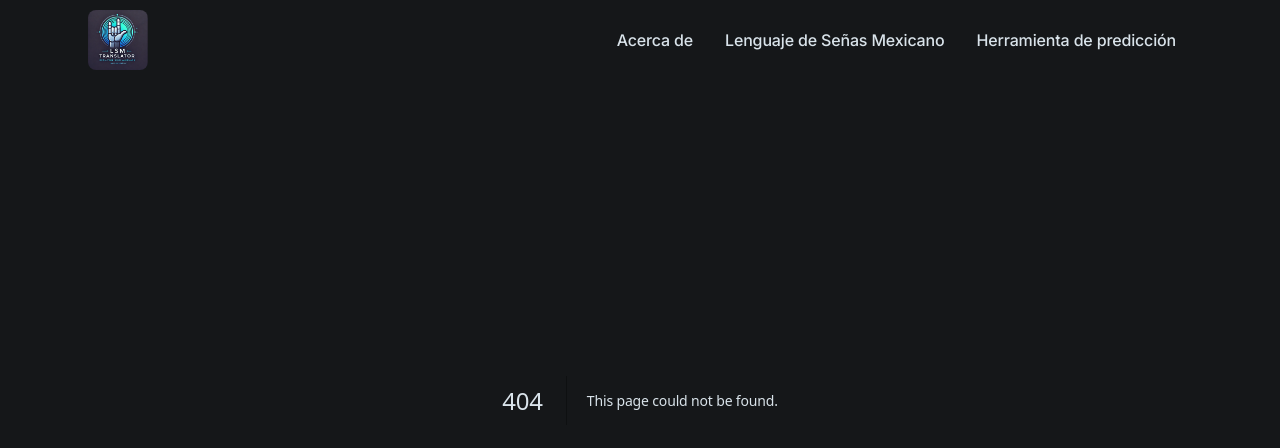
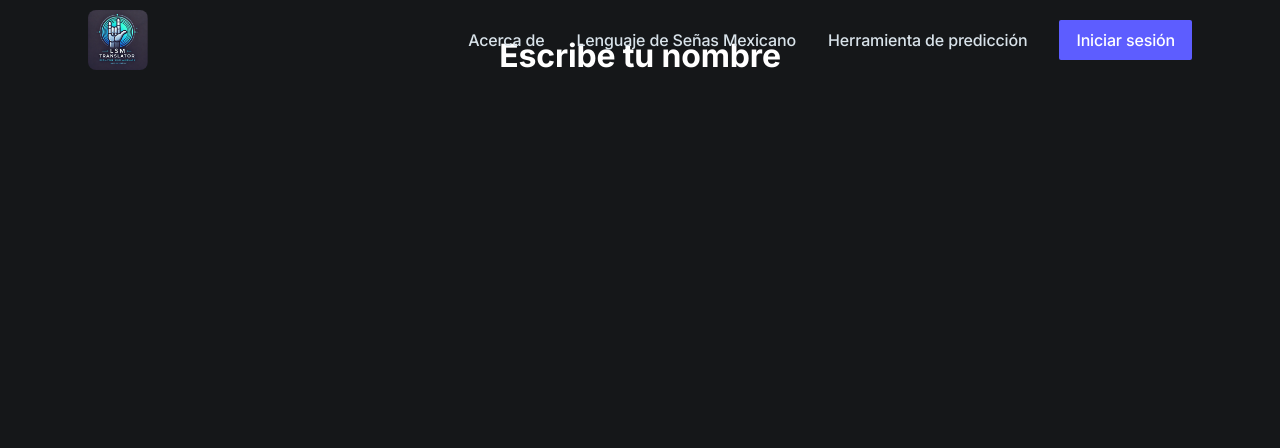
Before and after one commit to DavidF2714/ProyectoIntegradorE6, a Next.js app in the folder MexicanSignLanguage/: page /nextstep in a window 1280 px wide. Before the commit this address had no page. Shown: the top 448 px of the page. Built offline with nearby package versions, Linux system fonts and the light colour scheme.

Commit message:
Nuevo layout, boton de inicio de sesion falla

```diff
--- a/MexicanSignLanguage/app/(auth)/signin/page.tsx
+++ b/MexicanSignLanguage/app/(auth)/signin/page.tsx
@@ -5,9 +5,11 @@ import { useState } from 'react'
 import { useRouter } from 'next/navigation'
 import Link from 'next/link'
 import axios from 'axios'
+import { useAuth } from '@/context/AuthContext'
 
 export default function SignIn() {
   const router = useRouter()
+  const { login } = useAuth()
   const [username, setUsername] = useState('')
   const [password, setPassword] = useState('')
   const [error, setError] = useState('')
@@ -16,17 +18,23 @@ export default function SignIn() {
   e.preventDefault()
   try {
     const res = await axios.post('http://localhost:8000/signin', {
-        username: username,
-        password: password,
+      username,
+      password,
     })
 
-      localStorage.setItem('token', res.data.access_token)
-      router.push('/dashboard') // redirige al home privado
+    console.log('Respuesta backend:', res.data)
+    login(res.data.access_token) // Setea el token en el contexto
+
+    // Espera un ciclo de render antes de redirigir
+    setTimeout(() => {
+      console.log('Token seteado, redirigiendo...')
+      router.push('/nextstep')
+    }, 0)
+
   } catch (err: any) {
-      setError('Invalid credentials')
+    setError('Credenciales inválidas')
   }
 }
-
   return (
     <section className="relative">
       <div className="max-w-6xl mx-auto px-4 sm:px-6">
--- /dev/null
+++ b/MexicanSignLanguage/app/client-layout.tsx
@@ -0,0 +1,18 @@
+'use client'
+
+import { ReactNode } from 'react'
+import { AuthProvider } from '@/context/AuthContext'
+import Header from '@/components/ui/header'
+
+interface ClientLayoutProps {
+  children: ReactNode
+}
+
+export default function ClientLayout({ children }: ClientLayoutProps) {
+  return (
+    <AuthProvider>
+      <Header />
+      <main>{children}</main>
+    </AuthProvider>
+  )
+}
--- a/MexicanSignLanguage/app/dashboard/page.tsx
+++ b/MexicanSignLanguage/app/dashboard/page.tsx
@@ -33,6 +33,7 @@ export default function Dashboard() {
   return (
     <>
       <MainHeader />
+      <MainHeader />
       <About />
       <Overview />
       <PredictionTool />
--- a/MexicanSignLanguage/app/layout.tsx
+++ b/MexicanSignLanguage/app/layout.tsx
@@ -1,20 +1,18 @@
-// app/layout.tsx
 import './css/style.css'
 import { Inter, Architects_Daughter } from 'next/font/google'
-import Header from '@/components/ui/header'
-import { AuthProvider } from '@/context/AuthContext'  // 👈 Importa el provider
+import ClientLayout from './client-layout'  // importas el layout cliente
 
 const inter = Inter({
   subsets: ['latin'],
   variable: '--font-inter',
-  display: 'swap'
+  display: 'swap',
 })
 
 const architects_daughter = Architects_Daughter({
   subsets: ['latin'],
   variable: '--font-architects-daughter',
   weight: '400',
-  display: 'swap'
+  display: 'swap',
 })
 
 export const metadata = {
@@ -29,13 +27,10 @@ export default function RootLayout({
 }) {
   return (
     <html lang="en">
-      <body className={`${inter.variable} ${architects_daughter.variable} font-inter antialiased bg-gray-900 text-gray-200 tracking-tight`}>
-        <AuthProvider> {/* 👈 Aquí envolvemos TODA la app */}
-          <div className="flex flex-col min-h-screen overflow-hidden">
-            <Header />
-            {children}
-          </div>
-        </AuthProvider>
+      <body
+        className={`${inter.variable} ${architects_daughter.variable} font-inter antialiased bg-gray-900 text-gray-200 tracking-tight`}
+      >
+        <ClientLayout>{children}</ClientLayout>
       </body>
     </html>
   )
--- /dev/null
+++ b/MexicanSignLanguage/app/nextstep/page.tsx
@@ -0,0 +1,7 @@
+'use client'
+
+import NextStep from '../../components/NextStep'
+
+export default function NextStepPage() {
+  return <NextStep />
+}
--- a/MexicanSignLanguage/app/page.tsx
+++ b/MexicanSignLanguage/app/page.tsx
@@ -1,14 +1,18 @@
+// app/page.tsx
 'use client'
 
-import { useEffect } from 'react'
-import { useRouter } from 'next/navigation'
+import MainHeader from '@/components/MainHeader'
+import About from '@/components/About'
+import Overview from '@/components/Overview'
+import PredictionTool from '@/components/ImagePredictor'
 
-export default function Home() {
-  const router = useRouter()
-
-  useEffect(() => {
-    router.push('/signin')
-  }, [router])
-
-  return null
+export default function HomePage() {
+  return (
+    <>
+      <MainHeader />
+      <About />
+      <Overview />
+      <PredictionTool />
+    </>
+  )
 }
--- /dev/null
+++ b/MexicanSignLanguage/components/NextStep.tsx
@@ -0,0 +1,10 @@
+'use client'
+
+export default function NextStep() {
+  return (
+    <div className="p-8 text-center text-white">
+      <h1 className="text-3xl font-bold mb-4">Escribe tu nombre</h1>
+      {/* Aquí puedes poner más contenido después */}
+    </div>
+  )
+}
--- a/MexicanSignLanguage/components/ui/header.tsx
+++ b/MexicanSignLanguage/components/ui/header.tsx
@@ -1,60 +1,71 @@
+'use client'
+
 import Link from 'next/link'
 import MobileMenu from './mobile-menu'
-import Image from 'next/image';
+import Image from 'next/image'
 import Logo from "../../assets/logo.png"
+import { useAuth } from '@/context/AuthContext'
 
 export default function Header() {
+  const { token, logout, loading } = useAuth()
+
+  // Mientras se carga el token desde localStorage, no renderiza el header
+  if (loading) return null
+
   return (
     <header className="absolute w-full z-30">
       <div className="max-w-6xl mx-auto px-4 sm:px-6">
         <div className="flex items-center justify-between h-20">
-          {/* Site branding */}
+          {/* Logo */}
           <div className="shrink-0 mr-4">
-            {/* Logo */}
             <Link href="/" className="block" aria-label="Cruip">
-                <Image
+              <Image
                 src={Logo}
                 alt="Monkeypox Symptoms"
-                style={{ borderRadius: 8}}
-                // layout="responsive" // Layout attribute for responsive image
-                width={60} // Set width
-                height={60} // Set height
-                />
+                style={{ borderRadius: 8 }}
+                width={60}
+                height={60}
+              />
             </Link>
           </div>
 
-          {/* Desktop navigation */}
+          {/* Navegación */}
           <nav className="hidden md:flex md:grow">
-            {/* Desktop sign in links */}
             <ul className="flex grow justify-end flex-wrap items-center">
               <li>
-                <Link
-                  href="#About"
-                  className="font-medium hover:text-gray-500 px-4 py-3 flex items-center transition duration-150 ease-in-out"
-                >
-                  Acerca de
-                </Link>
+                <Link href="#About" className="font-medium hover:text-gray-500 px-4 py-3 flex items-center transition duration-150 ease-in-out">Acerca de</Link>
               </li>
               <li>
-                <Link href="#Overview"
-                  className="font-medium hover:text-gray-500 px-4 py-3 flex items-center transition duration-150 ease-in-out"
-                  >
-                  Lenguaje de Señas Mexicano
-                </Link>
+                <Link href="#Overview" className="font-medium hover:text-gray-500 px-4 py-3 flex items-center transition duration-150 ease-in-out">Lenguaje de Señas Mexicano</Link>
+              </li>
+              <li>
+                <Link href="#predictionTool" className="font-medium hover:text-gray-500 px-4 py-3 flex items-center transition duration-150 ease-in-out">Herramienta de predicción</Link>
               </li>
 
-              <li>
-                <Link href="#predictionTool"
-                  className="font-medium hover:text-gray-500 px-4 py-3 flex items-center transition duration-150 ease-in-out"
+              {/* 👇 Mostrar botón según autenticación */}
+              {token ? (
+                <li>
+                  <button
+                    onClick={logout}
+                    className="btn-sm text-white bg-red-600 hover:bg-red-700 ml-4"
                   >
-                  Herramienta de predicción
-                </Link>
-              </li>
+                    Cerrar sesión
+                  </button>
+                </li>
+              ) : (
+                <li>
+                  <Link
+                    href="/signin"
+                    className="btn-sm text-white bg-purple-600 hover:bg-purple-700 ml-4"
+                  >
+                    Iniciar sesión
+                  </Link>
+                </li>
+              )}
             </ul>
           </nav>
 
           <MobileMenu />
-
         </div>
       </div>
     </header>
--- a/MexicanSignLanguage/context/AuthContext.tsx
+++ b/MexicanSignLanguage/context/AuthContext.tsx
@@ -1,23 +1,33 @@
 'use client'
-// context/AuthContext.tsx
-import { createContext, useContext, useEffect, useState, ReactNode } from 'react'
+
+import {
+  createContext,
+  useContext,
+  useEffect,
+  useState,
+  ReactNode
+} from 'react'
 
 interface AuthContextType {
   token: string | null
   login: (token: string) => void
   logout: () => void
+  loading: boolean
 }
 
 const AuthContext = createContext<AuthContextType | undefined>(undefined)
 
 export function AuthProvider({ children }: { children: ReactNode }) {
   const [token, setToken] = useState<string | null>(null)
+  const [loading, setLoading] = useState(true)
 
   useEffect(() => {
     const savedToken = localStorage.getItem('token')
+    console.log('Token leído en useEffect:', savedToken)
     if (savedToken) {
       setToken(savedToken)
     }
+    setLoading(false)
   }, [])
 
   function login(newToken: string) {
@@ -31,7 +41,7 @@ export function AuthProvider({ children }: { children: ReactNode }) {
   }
 
   return (
-    <AuthContext.Provider value={{ token, login, logout }}>
+    <AuthContext.Provider value={{ token, login, logout, loading }}>
       {children}
     </AuthContext.Provider>
   )
```
Lines whose indentation alone changed are shown as unchanged.
